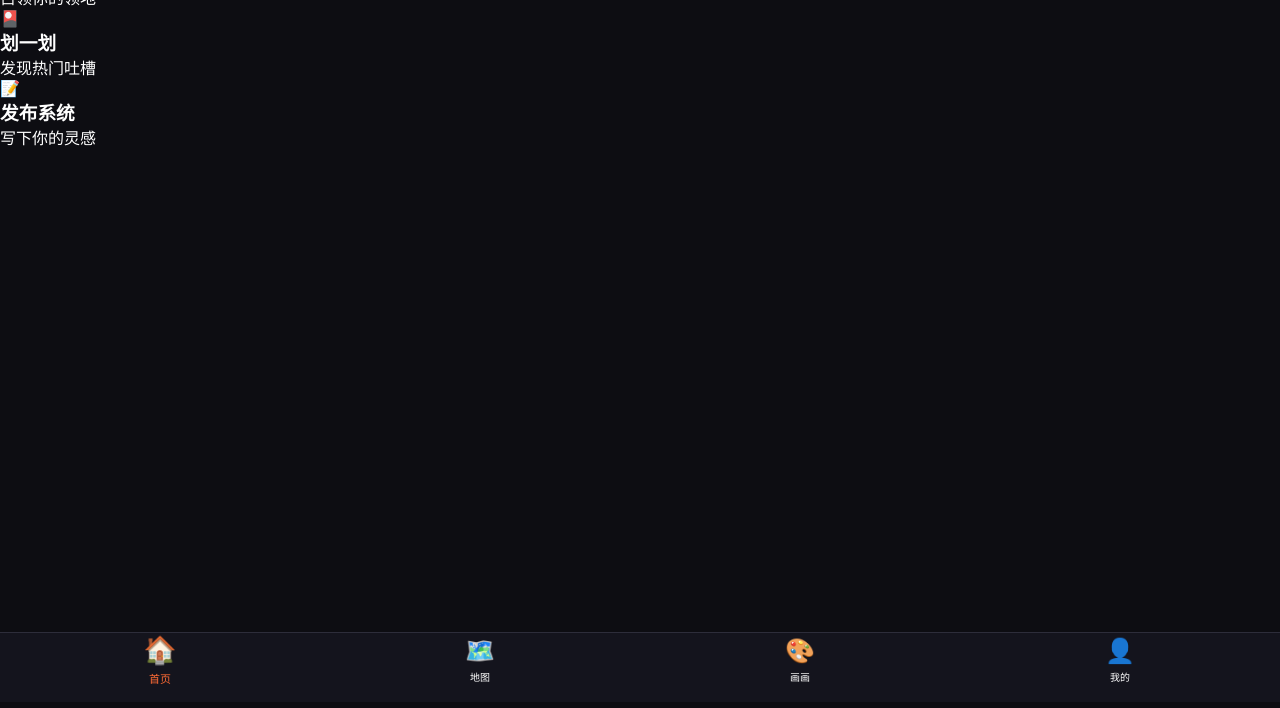
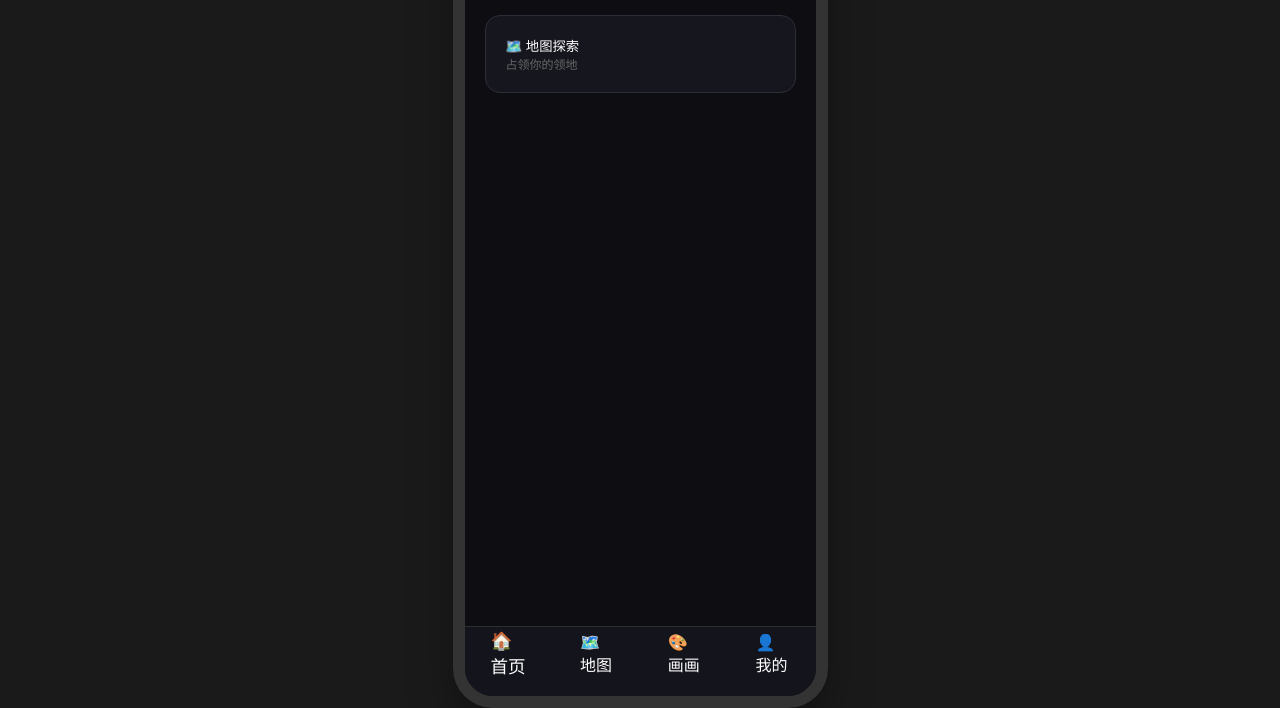
Before and after one commit to bubbbbblehu-cell/BOSS-KILL, a plain HTML site: page index.html in a window 1280 px wide. Shown: the part 98-806 px from the top of the page. Drawn offline with Linux system fonts and the light colour scheme.

Commit message:
Update index.html

```diff
--- a/index.html
+++ b/index.html
@@ -6,56 +6,64 @@
     <title>BOSS KILL</title>
     <link rel="stylesheet" href="./src/shared/global.css">
     <link rel="stylesheet" href="./src/shared/style.css">
+    <style>
+        /* 强制手机模拟器样式 */
+        body {
+            background: #1a1a1a; /* 浏览器大背景 */
+            display: flex;
+            justify-content: center;
+            align-items: center;
+            height: 100vh;
+            margin: 0;
+        }
+        .phone-frame {
+            width: 375px; /* 标准手机宽度 */
+            height: 812px; /* 标准手机高度 */
+            background: #0d0d12;
+            border: 12px solid #333; /* 模拟手机边框 */
+            border-radius: 40px;
+            position: relative;
+            overflow: hidden;
+            box-shadow: 0 25px 50px -12px rgba(0,0,0,0.5);
+            display: flex;
+            flex-direction: column;
+        }
+        .app-content {
+            flex: 1;
+            padding: 20px;
+            overflow-y: auto;
+        }
+        /* 底部导航栏强制固定在“手机”底部 */
+        .bottom-nav {
+            position: absolute;
+            bottom: 0;
+            width: 100%;
+            height: 70px;
+            background: rgba(22, 22, 31, 0.9);
+            display: flex;
+            justify-content: space-around;
+            align-items: center;
+            border-top: 1px solid rgba(255,255,255,0.1);
+        }
+    </style>
 </head>
-<body class="phone-body">
-    <div class="app-container">
-        <header class="app-header">
-            <h1 class="logo-text">BOSS KILL</h1>
-        </header>
+<body>
+    <div class="phone-frame">
+        <div class="app-content">
+            <h1 style="color: var(--accent-orange, #ff6b35); margin-top: 20px;">BOSS KILL</h1>
 
-        <main class="feature-grid">
-            <div class="module-card" onclick="location.href='./src/modules/map/index.html'">
-                <span class="card-icon">🗺️</span>
-                <div class="card-info">
-                    <h3>地图探索</h3>
-                    <p>占领你的领地</p>
+            <div class="feature-list" style="margin-top: 30px;">
+                <button class="module-btn" onclick="location.href='./src/modules/map/index.html'" style="width:100%; margin-bottom:15px; padding:20px; border-radius:15px; background:#16161f; color:white; border:1px solid #2d2d3a; text-align:left;">
+                    🗺️ 地图探索 <br><span style="font-size:12px; color:#666;">占领你的领地</span>
+                </button>
                 </div>
-            </div>
-
-            <div class="module-card" onclick="location.href='./src/modules/swipe/index.html'">
-                <span class="card-icon">🎴</span>
-                <div class="card-info">
-                    <h3>划一划</h3>
-                    <p>发现热门吐槽</p>
-                </div>
-            </div>
-
-            <div class="module-card" onclick="location.href='./src/modules/posts/index.html'">
-                <span class="card-icon">📝</span>
-                <div class="card-info">
-                    <h3>发布系统</h3>
-                    <p>写下你的灵感</p>
-                </div>
-            </div>
-        </main>
+        </div>
 
         <nav class="bottom-nav">
-            <div class="nav-item active" onclick="location.href='index.html'">
-                <span class="nav-icon">🏠</span>
-                <span class="nav-label">首页</span>
-            </div>
-            <div class="nav-item" onclick="location.href='./src/modules/map/index.html'">
-                <span class="nav-icon">🗺️</span>
-                <span class="nav-label">地图</span>
-            </div>
-            <div class="nav-item" onclick="location.href='./src/modules/swipe/index.html'">
-                <span class="nav-icon">🎨</span>
-                <span class="nav-label">画画</span>
-            </div>
-            <div class="nav-item" onclick="location.href='./src/modules/profile/index.html'">
-                <span class="nav-icon">👤</span>
-                <span class="nav-label">我的</span>
-            </div>
+            <div class="nav-item active">🏠<br>首页</div>
+            <div class="nav-item" onclick="location.href='./src/modules/map/index.html'">🗺️<br>地图</div>
+            <div class="nav-item" onclick="location.href='./src/modules/swipe/index.html'">🎨<br>画画</div>
+            <div class="nav-item">👤<br>我的</div>
         </nav>
     </div>
 </body>
```
